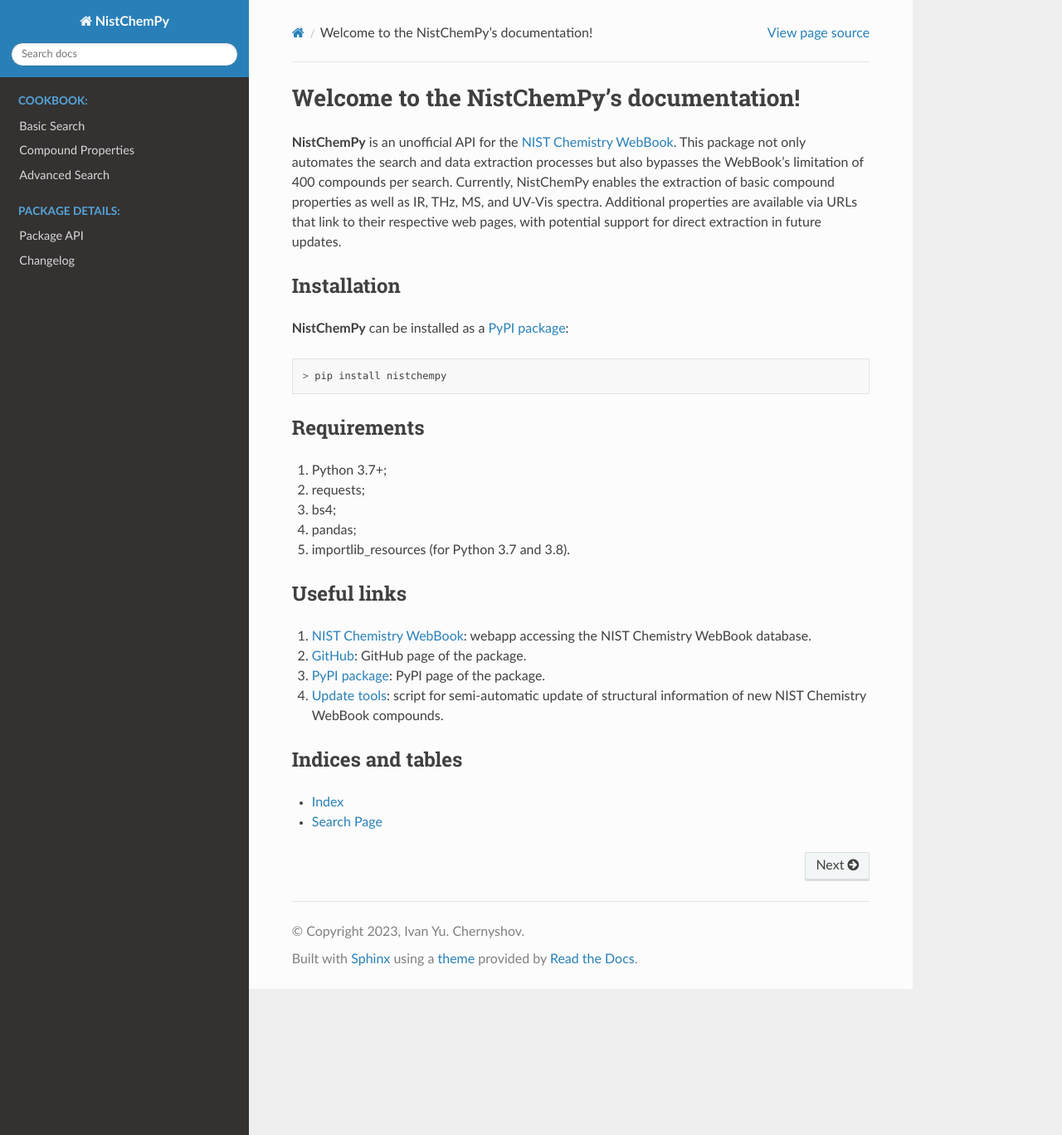
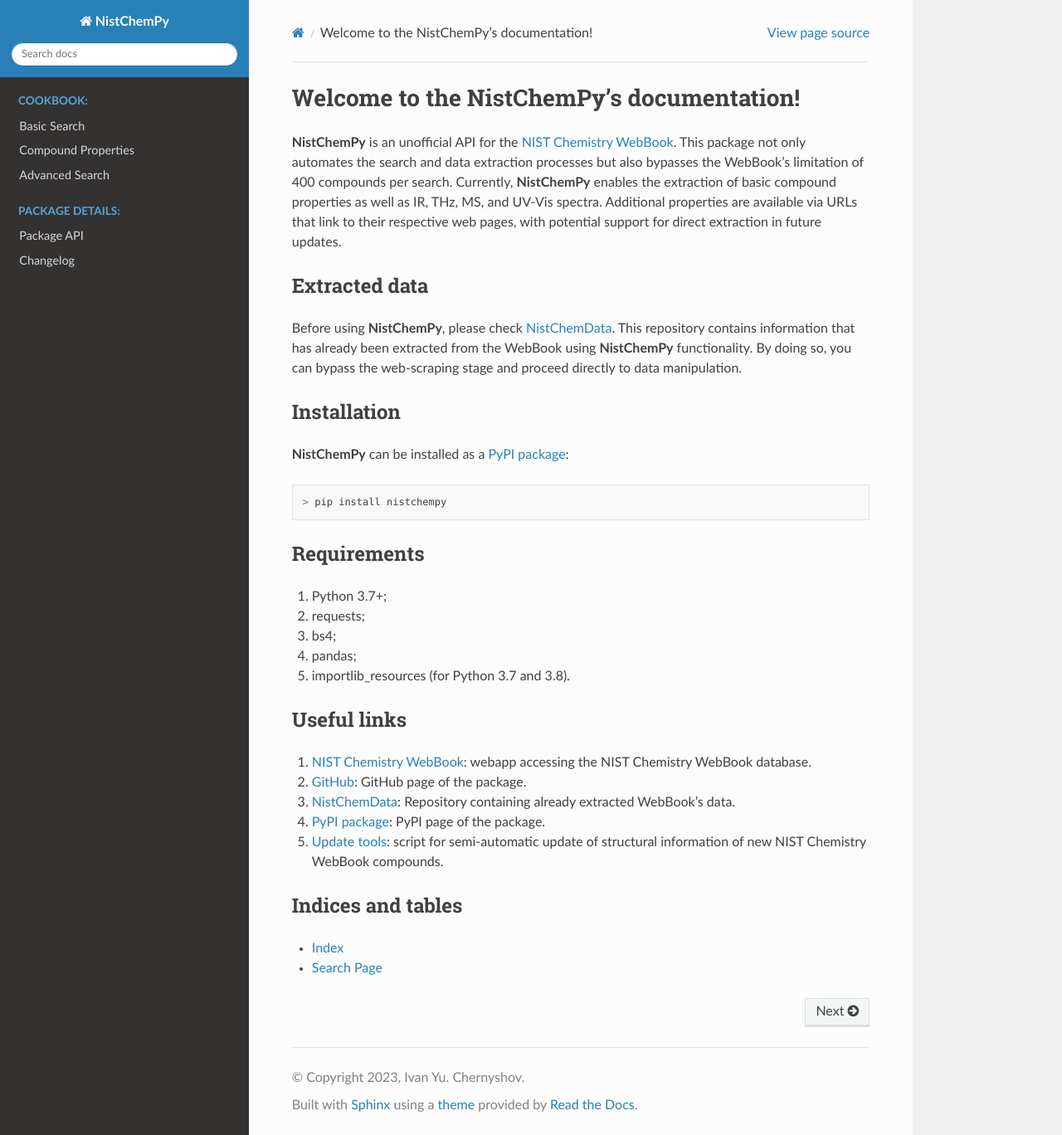
Before and after one commit to IvanChernyshov/NistChemPy, a Sphinx documentation site: the page built from docs/index.rst, in a window 1280 px wide and 1368 px high. Shown: the whole window at 83% size. Built offline with Sphinx 7.4.7 and the Read the Docs theme 2.0.0, drawn with Linux system fonts in a browser that asks for light colours.

Commit message:
Adds reference to NistChemData

```diff
--- a/docs/index.rst
+++ b/docs/index.rst
@@ -23,8 +23,16 @@ Welcome to the NistChemPy's documentation!
 
 **NistChemPy** is an unofficial API for the `NIST Chemistry WebBook`_.
 This package not only automates the search and data extraction processes but also bypasses the WebBook's limitation of 400 compounds per search.
-Currently, NistChemPy enables the extraction of basic compound properties as well as IR, THz, MS, and UV-Vis spectra.
+Currently, **NistChemPy** enables the extraction of basic compound properties as well as IR, THz, MS, and UV-Vis spectra.
 Additional properties are available via URLs that link to their respective web pages, with potential support for direct extraction in future updates.
+
+
+Extracted data
+==============
+
+Before using **NistChemPy**, please check `NistChemData`_.
+This repository contains information that has already been extracted from the WebBook using **NistChemPy** functionality.
+By doing so, you can bypass the web-scraping stage and proceed directly to data manipulation.
 
 
 Installation
@@ -56,8 +64,9 @@ Useful links
 
 1. `NIST Chemistry WebBook`_: webapp accessing the NIST Chemistry WebBook database.
 2. `GitHub`_: GitHub page of the package.
-3. `PyPI package`_: PyPI page of the package.
-4. `Update tools`_: script for semi-automatic update of structural information of new NIST Chemistry WebBook compounds.
+3. `NistChemData`_: Repository containing already extracted WebBook's data.
+4. `PyPI package`_: PyPI page of the package.
+5. `Update tools`_: script for semi-automatic update of structural information of new NIST Chemistry WebBook compounds.
 
 
 Indices and tables
@@ -68,6 +77,7 @@ Indices and tables
 
 
 
+.. _NistChemData: https://github.com/IvanChernyshov/NistChemData
 .. _NIST Chemistry WebBook: https://webbook.nist.gov/chemistry/
 .. _GitHub: https://github.com/IvanChernyshov/NistChemPy
 .. _PyPI package: https://pypi.org/project/nistchempy/
```
Also changed, not shown: README.md (+9 -0 lines), docs/source/changelog.rst (+8 -0 lines).
